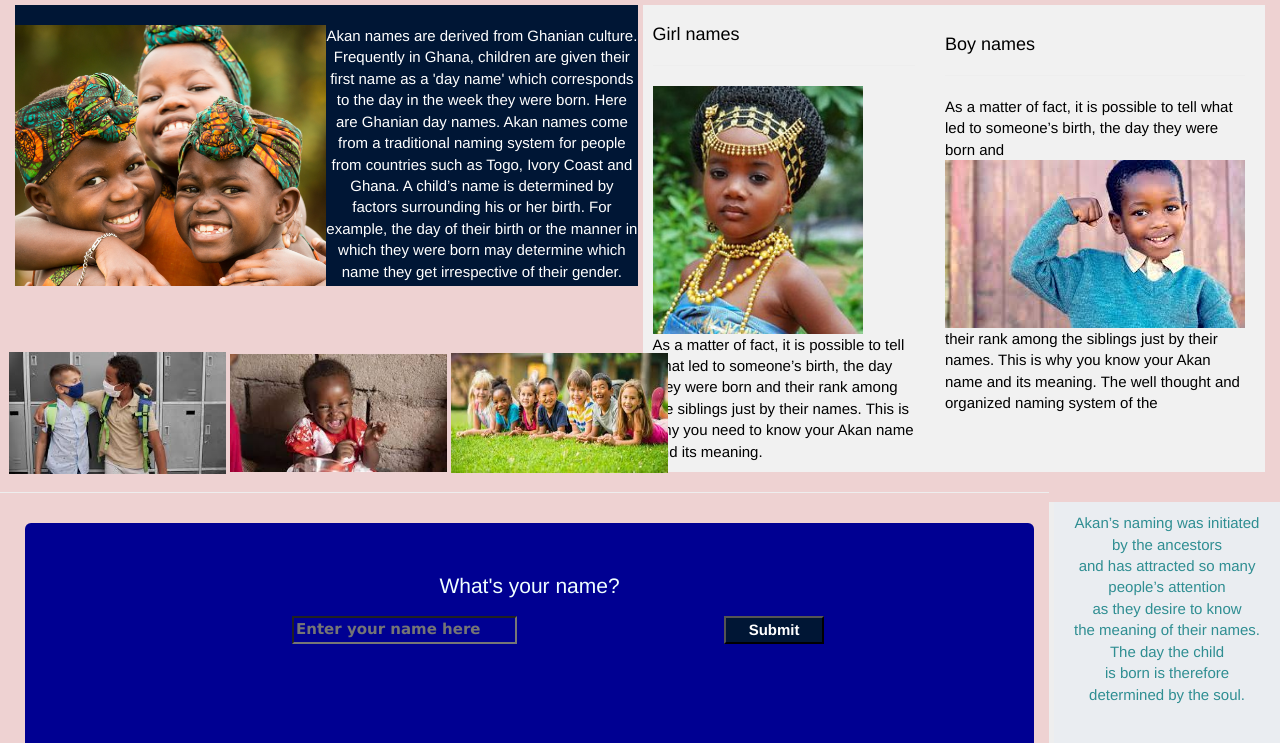
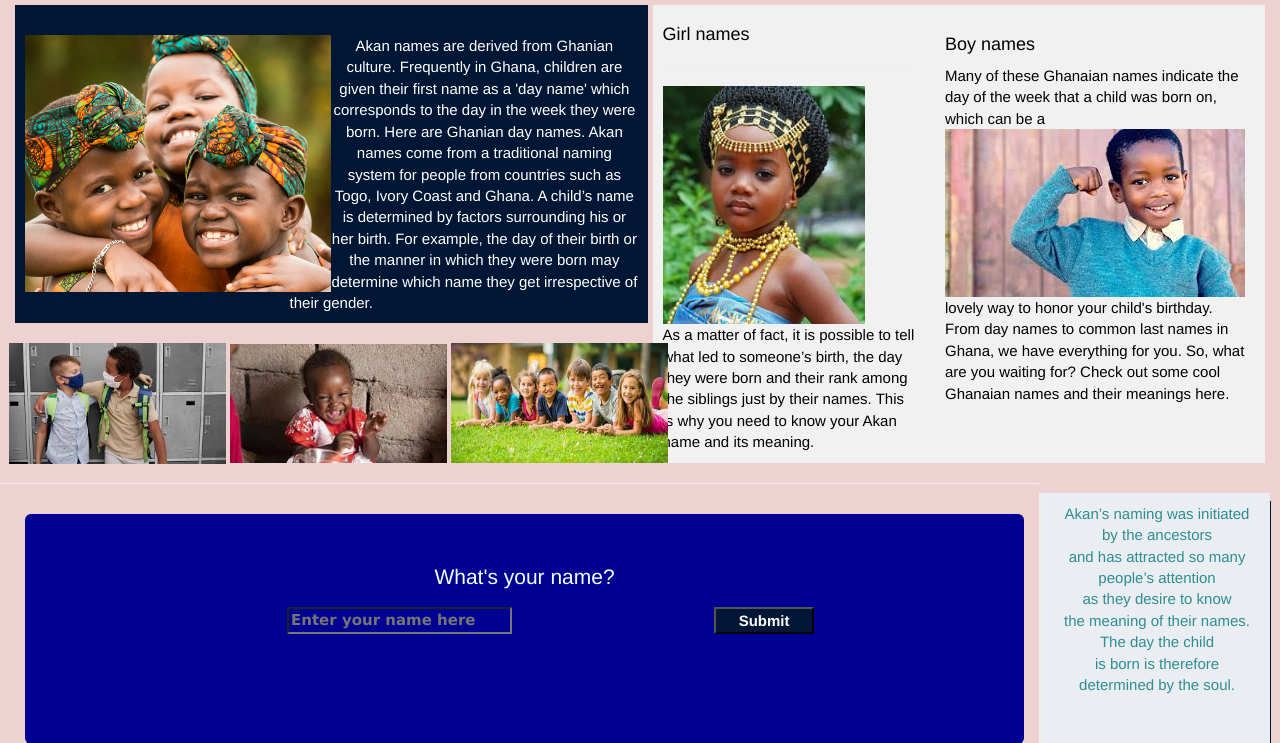
Before and after one commit to Pascal-Owilly/Akan-Names, a plain HTML site: page index.html in a window 1280 px wide. Shown: the part 57-800 px from the top of the page. Drawn offline with nearby package versions, Linux system fonts and the light colour scheme.

Commit message:
add text defining the images

```diff
--- a/index.html
+++ b/index.html
@@ -32,7 +32,7 @@
     </nav>
 
     <div class="container-fluid">
-        <div class="section1">
+        <div class="section1" style="padding: 10px;">
             <h1 class="akanNames"></h1>
             <img class="img1" src="images/african_children_s_choir_2_photo_by_shutter_sweet_photography.jpg" alt=""
                 style="width: 50%;">
@@ -47,20 +47,22 @@
 
         <div class="article">
             <div class="section2-a">
-                <h4> Girl names</h2><hr>
+                <h4> Girl names</h2>
+                    <hr>
                     <img class="img2" src="images/ghanaian-girl-child.jpg" style="width: 80%;" alt="Photo">
                     <br>
                     As a matter of fact, it is possible to tell what led to someone’s birth, the day they were born and
-    their rank among the siblings just by their names. This is why you need to know your Akan name and its meaning.
+                    their rank among the siblings just by their names. This is why you need to know your Akan name and
+                    its meaning.
 
             </div>
             <div class="section2-b">
-                <h4>Boy names</h2><hr>
-                As a matter of fact, it is possible to tell what led to someone’s birth, the day they were born and
+
+                <h4>Boy names</h4>
+
+                Many of these Ghanaian names indicate the day of the week that a child was born on, which can be a
                 <img src="images/kid1.jpeg" alt="Photo">
-                their rank among the siblings just by their names. This is why you know your Akan name and its meaning.
-                The well thought and organized naming system of the
-
+                lovely way to honor your child's birthday. From day names to common last names in Ghana, we have everything for you. So, what are you waiting for? Check out some cool Ghanaian names and their meanings here.
             </div>
         </div>
     </div>
@@ -72,8 +74,9 @@
     </main>
 
 
-    <blockquote style="background-color: #eaedf1;font-size: 15px;color: #2f8e92;text-align: center;">
-        Akan’s naming was initiated <br> by the ancestors <br> and has attracted so many <br> people’s attention <br> as they desire to know <br>
+    <blockquote style="background-color: #eaedf1;font-size: 15px;color: #2f8e92;text-align: center;margin-right: 10px;">
+        Akan’s naming was initiated <br> by the ancestors <br> and has attracted so many <br> people’s attention <br> as
+        they desire to know <br>
         the meaning of their names. <br>
         The day the child <br> is born is
         therefore <br> determined by the soul.</blockquote>
@@ -94,38 +97,7 @@
     </div>
 
     <br><br>
-    <!--
-        <form name="nameForm" onsubmit="validate();">
-            <div>
-                <label for="number">Year of Birth:</label>
-                <input type="number" id="year" placeholder="Year of Birth eg: 2018" name="year">
-            </div>
-            <div>
-                <label for="month">Month of Birth:</label>
-                <input type="number" id="month" placeholder="Month of Birth e.g 05" name="month">
-            </div>
-            <div>
-                <label for="date">Date of Birth:</label>
-                <input type="number" id="date" placeholder="Date of Birth e.g 08" name="date">
-            </div>
-            <div>
-                <label class="jumbotron" for="gender">Gender</label><br>
-                <div>
-                    <label>
-                        <input type="radio" name="gender" id="male"> Male
-                    </label>
-                </div>
-                <div>
-                    <label>
-                        <input type="radio" name="gender" id="female"> Female
-                    </label>
-                </div>
-            </div>
-            <button
-                style="padding: 15px; width: 300px; border-radius: 10px; background-color: yellow;font-weight: bolder;"
-                type="submit" onclick="obtainName();">Display Name</button>
-            <br>
-        </form> -->
+
 
 
     <footer style="width: 100%;background-color: #001635;">
```
Lines whose indentation alone changed are shown as unchanged.
